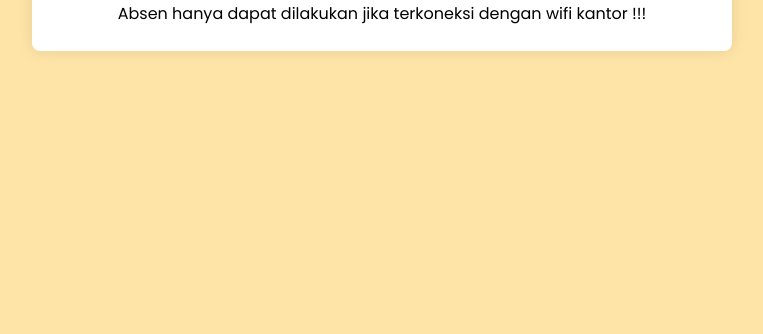
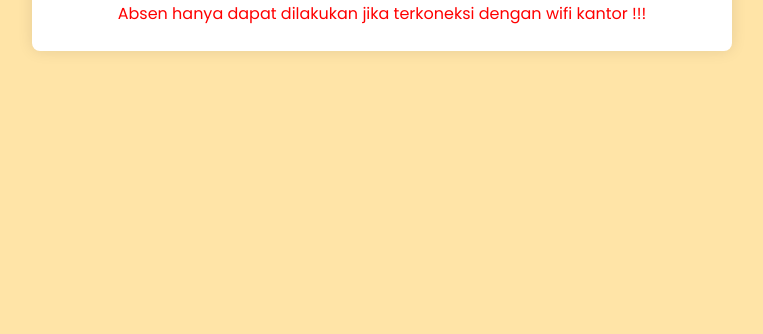
Before and after one commit to apeprustandi/panwas, a plain HTML site: page bolos.html in a window 1280 px wide. Shown: the part 466-800 px from the top of the page, without its empty margins (258-1021 px from the left). Drawn offline with Linux system fonts and the light colour scheme.

Commit message:
Update style.css

```diff
--- a/style.css
+++ b/style.css
@@ -117,6 +117,11 @@ h3 {
   color: red;
 }
 
+h8 {
+  color: red;
+  text-align: center;
+}
+
 .form button:hover {
   background: #F1C27B;
 }
```
